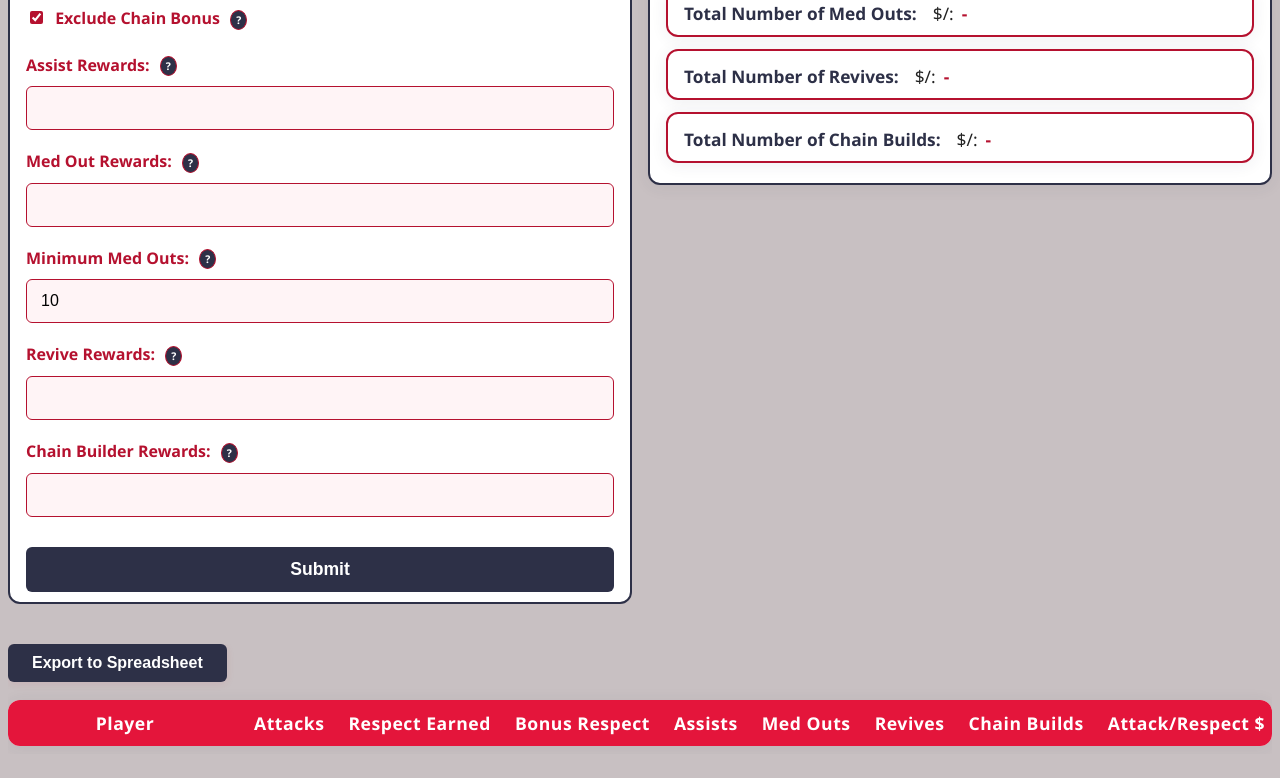
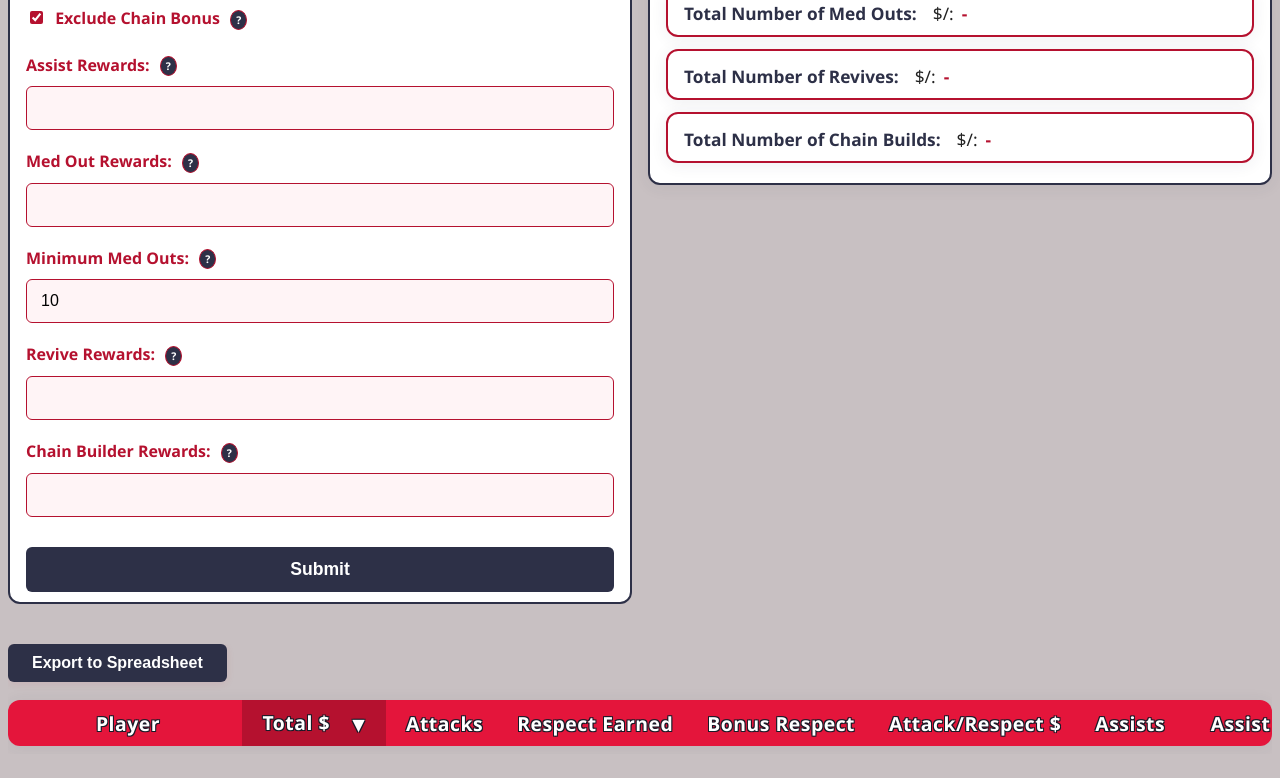
Before and after one commit to nathanrobinson/TornRankedWarReport, a Vue app: page / in a window 1280 px wide. Shown: the part 336-1114 px from the top of the page. Built offline with nearby package versions, Linux system fonts and the light colour scheme; the HTML template or start-up script is replaced by a standard one.

Commit message:
column moving and sizing

```diff
--- a/src/components/UserStatsTable.vue
+++ b/src/components/UserStatsTable.vue
@@ -1,5 +1,5 @@
 <script setup lang="ts">
-import { ref, computed } from 'vue'
+import { ref, computed, reactive } from 'vue'
 import type { UserStats } from '@/models/userStats'
 
 const props = defineProps<{
@@ -15,24 +15,83 @@ function formatCurrency(val: number): string {
   })
 }
 
-// Sorting logic
-const columns = [
-  { key: 'name', label: 'Player' },
-  { key: 'attacks', label: 'Attacks' },
-  { key: 'respect', label: 'Respect Earned' },
-  { key: 'bonusRespect', label: 'Bonus Respect' },
-  { key: 'assists', label: 'Assists' },
-  { key: 'medOuts', label: 'Med Outs' },
-  { key: 'revives', label: 'Revives' },
-  { key: 'chainBuilds', label: 'Chain Builds' },
-  { key: 'rewardAttackRespect', label: 'Attack/Respect $' },
-  { key: 'rewardAssists', label: 'Assist $' },
-  { key: 'rewardMedOuts', label: 'Med Out $' },
-  { key: 'rewardRevives', label: 'Revive $' },
-  { key: 'rewardChainBuilds', label: 'Chain Build $' },
-  { key: 'totalRewards', label: 'Total $' },
+// --- Column state and drag/resize logic ---
+const initialColumns = [
+  { key: 'name', label: 'Player', width: 210 },
+  { key: 'totalRewards', label: 'Total $', width: 120 },
+  { key: 'attacks', label: 'Attacks', width: 50 },
+  { key: 'respect', label: 'Respect Earned', width: 50 },
+  { key: 'bonusRespect', label: 'Bonus Respect', width: 50 },
+  { key: 'rewardAttackRespect', label: 'Attack/Respect $', width: 120 },
+  { key: 'assists', label: 'Assists', width: 50 },
+  { key: 'rewardAssists', label: 'Assist $', width: 110 },
+  { key: 'medOuts', label: 'Med Outs', width: 50 },
+  { key: 'rewardMedOuts', label: 'Med Out $', width: 110 },
+  { key: 'revives', label: 'Revives', width: 50 },
+  { key: 'rewardRevives', label: 'Revive $', width: 110 },
+  { key: 'chainBuilds', label: 'Chain Builds', width: 50 },
+  { key: 'rewardChainBuilds', label: 'Chain Build $', width: 110 },
 ]
+const columns = ref([...initialColumns])
 
+// Resizing logic
+const resizing = reactive({
+  colIdx: null as number | null,
+  startX: 0,
+  startWidth: 0,
+})
+function onResizeMouseDown(e: MouseEvent, idx: number) {
+  resizing.colIdx = idx
+  resizing.startX = e.clientX
+  resizing.startWidth = columns.value[idx].width
+  document.addEventListener('mousemove', onResizeMouseMove)
+  document.addEventListener('mouseup', onResizeMouseUp)
+}
+function onResizeMouseMove(e: MouseEvent) {
+  if (resizing.colIdx === null) return
+  const dx = e.clientX - resizing.startX
+  const newWidth = Math.max(40, resizing.startWidth + dx)
+  columns.value[resizing.colIdx].width = newWidth
+}
+function onResizeMouseUp() {
+  resizing.colIdx = null
+  document.removeEventListener('mousemove', onResizeMouseMove)
+  document.removeEventListener('mouseup', onResizeMouseUp)
+}
+
+// Drag-and-drop logic
+const dragging = reactive({
+  fromIdx: null as number | null,
+  overIdx: null as number | null,
+  dragging: false,
+})
+function onDragStart(idx: number, e: DragEvent) {
+  dragging.fromIdx = idx
+  dragging.dragging = true
+  dragging.overIdx = null
+  e.dataTransfer?.setData('text/plain', String(idx))
+  e.dataTransfer?.setDragImage(new Image(), 0, 0)
+}
+function onDragOver(idx: number, e: DragEvent) {
+  e.preventDefault()
+  dragging.overIdx = idx
+}
+function onDrop(idx: number, e: DragEvent) {
+  e.preventDefault()
+  if (dragging.fromIdx === null || dragging.fromIdx === idx) return
+  const col = columns.value.splice(dragging.fromIdx, 1)[0]
+  columns.value.splice(idx, 0, col)
+  dragging.fromIdx = null
+  dragging.overIdx = null
+  dragging.dragging = false
+}
+function onDragEnd() {
+  dragging.fromIdx = null
+  dragging.overIdx = null
+  dragging.dragging = false
+}
+
+// --- Sorting logic ---
 const sortKey = ref('totalRewards')
 const sortDir = ref<'asc' | 'desc'>('desc')
 
@@ -51,7 +110,6 @@ const sortedUsers = computed(() => {
   return [...props.users].sort((a, b) => {
     let aVal = a[key as keyof UserStats]
     let bVal = b[key as keyof UserStats]
-    // For name, sort as string; for others, as numbers
     if (key === 'name') {
       aVal = String(aVal)
       bVal = String(bVal)
@@ -67,23 +125,18 @@ const sortedUsers = computed(() => {
 })
 
 function exportToCSV() {
-  const headers = columns.map((col) => col.label)
-  const rows = sortedUsers.value.map((u) => [
-    `${u.name} [${u.id}]`,
-    u.attacks,
-    u.respect,
-    u.bonusRespect,
-    u.assists,
-    u.medOuts,
-    u.revives,
-    u.chainBuilds,
-    formatCurrency(u.rewardAttackRespect),
-    formatCurrency(u.rewardAssists),
-    formatCurrency(u.rewardMedOuts),
-    formatCurrency(u.rewardRevives),
-    formatCurrency(u.rewardChainBuilds),
-    formatCurrency(u.totalRewards),
-  ])
+  const headers = columns.value.map((col) => col.label)
+  const rows = sortedUsers.value.map((u) =>
+    columns.value.map((col) => {
+      const val =
+        col.key === 'name'
+          ? `${u.name} [${u.id}]`
+          : col.key.startsWith('reward') || col.key === 'totalRewards'
+            ? formatCurrency(u[col.key as keyof UserStats] as number)
+            : u[col.key as keyof UserStats]
+      return val
+    }),
+  )
   const csvContent = [headers, ...rows]
     .map((row) => row.map((val) => `"${String(val).replace(/"/g, '""')}"`).join(','))
     .join('\r\n')
@@ -98,23 +151,6 @@ function exportToCSV() {
   document.body.removeChild(link)
   URL.revokeObjectURL(url)
 }
-
-const columnWidths: Record<string, string> = {
-  name: '210px',
-  attacks: '50px',
-  respect: '50px',
-  bonusRespect: '50px',
-  assists: '50px',
-  medOuts: '50px',
-  revives: '50px',
-  chainBuilds: '50px',
-  rewardAttackRespect: '120px',
-  rewardAssists: '110px',
-  rewardMedOuts: '110px',
-  rewardRevives: '110px',
-  rewardChainBuilds: '110px',
-  totalRewards: '120px',
-}
 </script>
 
 <template>
@@ -125,36 +161,45 @@ const columnWidths: Record<string, string> = {
         <thead>
           <tr>
             <th
-              v-for="col in columns"
+              v-for="(col, idx) in columns"
               :key="col.key"
               @click="sortBy(col.key)"
-              :class="{ sortable: true, sorted: sortKey === col.key }"
-              :style="{ width: columnWidths[col.key] }"
+              :class="[
+                'sortable',
+                { sorted: sortKey === col.key },
+                dragging.dragging && dragging.overIdx === idx ? 'drag-over' : '',
+              ]"
+              :style="{ width: col.width + 'px', position: 'relative' }"
+              draggable="true"
+              @dragstart="onDragStart(idx, $event)"
+              @dragover="onDragOver(idx, $event)"
+              @drop="onDrop(idx, $event)"
+              @dragend="onDragEnd"
             >
-              {{ col.label }}
+              <span class="th-content">{{ col.label }}</span>
               <span v-if="sortKey === col.key">
                 <span v-if="sortDir === 'asc'">&#9650;</span>
                 <span v-else>&#9660;</span>
               </span>
+              <span
+                class="resize-handle"
+                @mousedown.stop="onResizeMouseDown($event, idx)"
+                title="Drag to resize"
+              ></span>
             </th>
           </tr>
         </thead>
         <tbody>
           <tr v-for="user in sortedUsers" :key="user.id">
-            <td>{{ user.name }} [{{ user.id }}]</td>
-            <td>{{ user.attacks }}</td>
-            <td>{{ user.respect }}</td>
-            <td>{{ user.bonusRespect }}</td>
-            <td>{{ user.assists }}</td>
-            <td>{{ user.medOuts }}</td>
-            <td>{{ user.revives }}</td>
-            <td>{{ user.chainBuilds }}</td>
-            <td>{{ formatCurrency(user.rewardAttackRespect) }}</td>
-            <td>{{ formatCurrency(user.rewardAssists) }}</td>
-            <td>{{ formatCurrency(user.rewardMedOuts) }}</td>
-            <td>{{ formatCurrency(user.rewardRevives) }}</td>
-            <td>{{ formatCurrency(user.rewardChainBuilds) }}</td>
-            <td>{{ formatCurrency(user.totalRewards) }}</td>
+            <td v-for="col in columns" :key="col.key">
+              <template v-if="col.key === 'name'"> {{ user.name }} [{{ user.id }}] </template>
+              <template v-else-if="col.key.startsWith('reward') || col.key === 'totalRewards'">
+                {{ formatCurrency(user[col.key as keyof UserStats] as number) }}
+              </template>
+              <template v-else>
+                {{ user[col.key as keyof UserStats] }}
+              </template>
+            </td>
           </tr>
         </tbody>
       </table>
@@ -227,6 +272,15 @@ th {
   position: sticky;
   top: 0;
   z-index: 2;
+  user-select: none;
+  .th-content {
+    pointer-events: none;
+  }
+  &.drag-over {
+    outline: 2px dashed $primary;
+    outline-offset: -2px;
+    background: color.adjust($primary, $lightness: 20%);
+  }
 }
 
 td {
@@ -280,6 +334,20 @@ th.sortable {
   }
 }
 
+.resize-handle {
+  position: absolute;
+  right: 0;
+  top: 0;
+  width: 8px;
+  height: 100%;
+  cursor: col-resize;
+  z-index: 3;
+  background: transparent;
+  &:hover {
+    background: color.adjust($accent, $lightness: 30%);
+  }
+}
+
 button {
   background: $accent;
   color: #fff;
```
